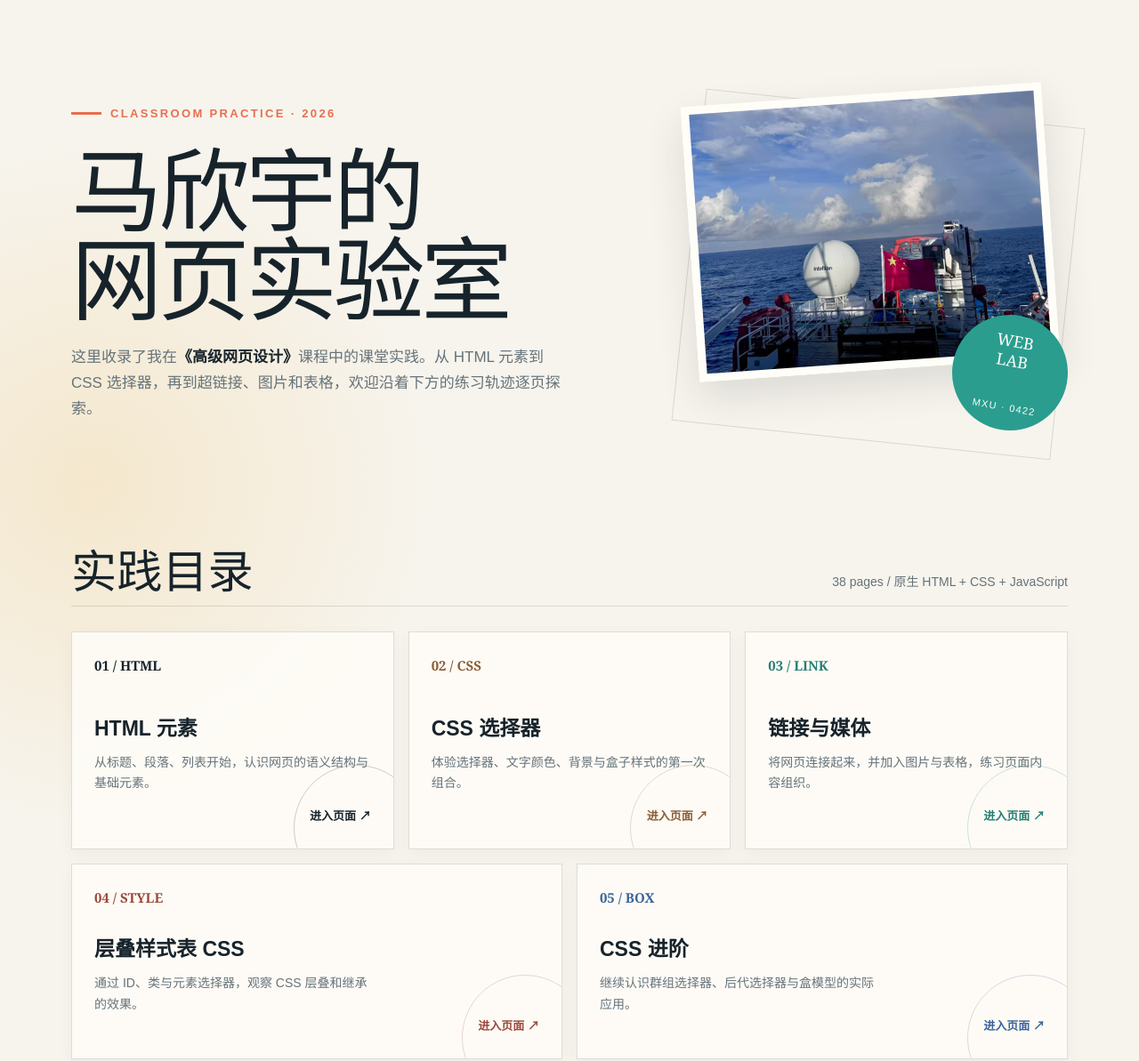
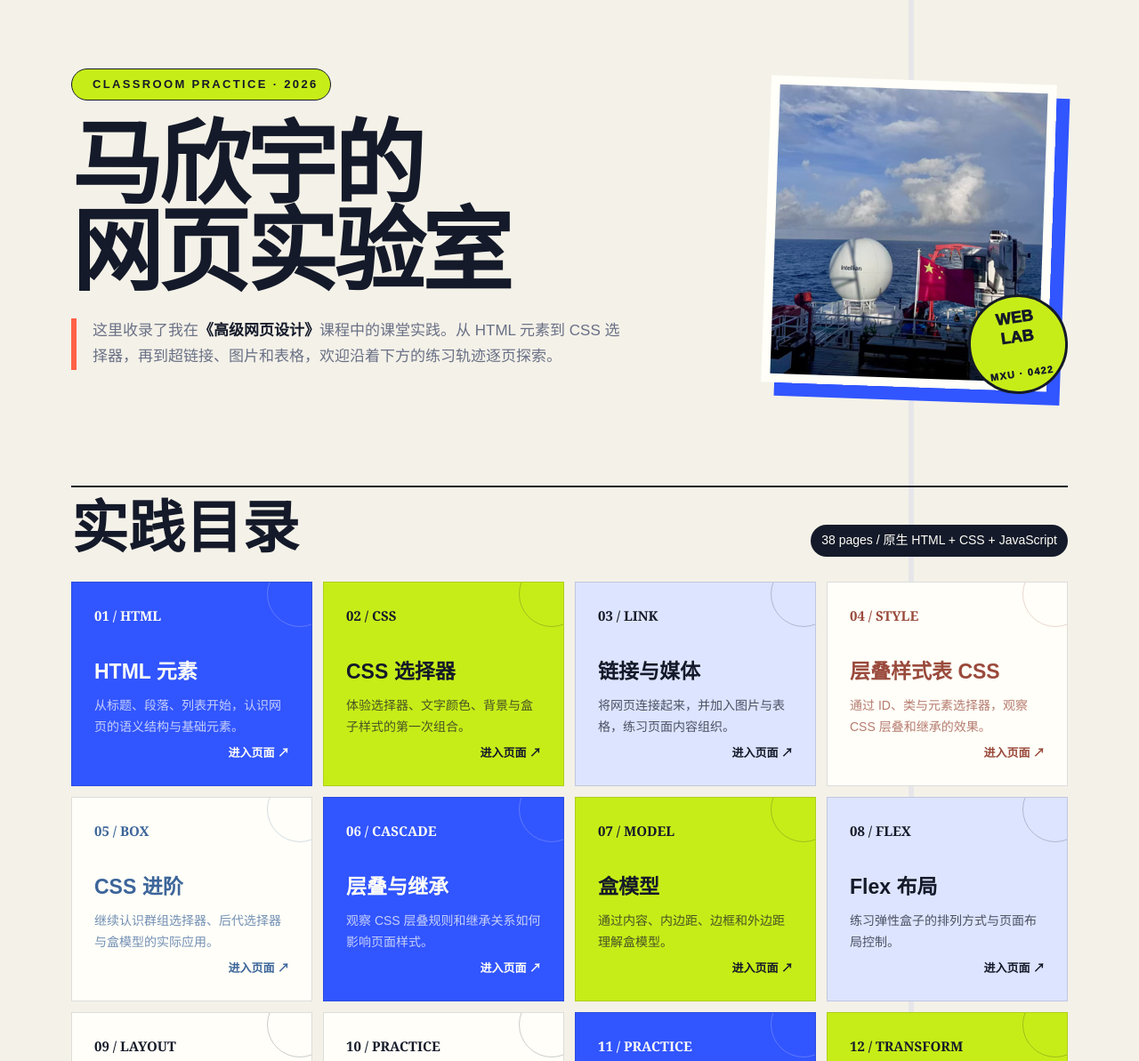
Before and after one commit to 422maxinyu/MXY, a plain HTML site: page index.html in a window 1280 px wide. Shown: the top 1193 px of the page at 89% size. Drawn offline with Linux system fonts and the light colour scheme.

Commit message:
优化首页视觉风格
Co-authored-by: Copilot <223556219+Copilot@users.noreply.github.com>

```diff
--- a/index.html
+++ b/index.html
@@ -3,7 +3,7 @@
 <head>
     <meta charset="UTF-8">
     <meta name="viewport" content="width=device-width, initial-scale=1.0">
-    <!-- 姓名：马欣宇；日期：2026-10-26；功能名称：高级网页设计课堂实践目录 -->
+    <!-- 姓名：马欣宇；日期：2026-11-23；功能名称：高级网页设计课堂实践目录 -->
     <meta name="description" content="马欣宇的《高级网页设计》课堂实践作品集入口">
     <title>马欣宇 · 高级网页设计课堂实践</title>
     <style>
@@ -341,6 +341,209 @@
             footer span {
                 display: block;
                 margin-bottom: 5px;
+            }
+        }
+
+        /* 高对比平面风格覆盖 */
+        :root {
+            --ink: #141a29;
+            --muted: #697086;
+            --paper: #f4f1e8;
+            --cream: #fffef8;
+            --coral: #ff6247;
+            --gold: #c7ed18;
+            --teal: #3155ff;
+            --line: rgba(20, 26, 41, 0.14);
+            --shadow: 10px 10px 0 #ff6247;
+        }
+
+        body {
+            background:
+                linear-gradient(90deg, transparent 79.8%, rgba(49, 85, 255, 0.07) 79.8%, rgba(49, 85, 255, 0.07) 80.2%, transparent 80.2%),
+                var(--paper);
+        }
+
+        .hero {
+            min-height: 520px;
+            grid-template-columns: 1.35fr 0.65fr;
+            gap: 32px;
+            padding: 48px 0 58px;
+        }
+
+        .eyebrow {
+            border: 1px solid var(--ink);
+            border-radius: 999px;
+            padding: 6px 13px;
+            color: var(--ink);
+            background: var(--gold);
+        }
+
+        .eyebrow::before {
+            width: 0;
+        }
+
+        h1 {
+            font-family: "Microsoft YaHei", "PingFang SC", sans-serif;
+            font-size: clamp(4.2rem, 8vw, 7.8rem);
+            font-weight: 950;
+            line-height: 0.96;
+        }
+
+        .hero-copy {
+            border-left: 6px solid var(--coral);
+            max-width: 620px;
+            padding-left: 18px;
+        }
+
+        .hero-visual {
+            min-height: 400px;
+        }
+
+        .hero-visual::before {
+            display: none;
+        }
+
+        .hero-image {
+            inset: 35px 18px 20px 15px;
+            width: calc(100% - 33px);
+            height: calc(100% - 55px);
+            border: 10px solid var(--cream);
+            box-shadow: 15px 15px 0 var(--teal);
+            transform: rotate(2deg);
+        }
+
+        .seal {
+            width: 112px;
+            height: 112px;
+            color: var(--ink);
+            background: var(--gold);
+            border: 3px solid var(--ink);
+            font-family: "Microsoft YaHei", sans-serif;
+            font-weight: 950;
+            transform: rotate(-8deg);
+        }
+
+        .section-heading {
+            border-top: 2px solid var(--ink);
+            border-bottom: 0;
+            padding: 14px 0 0;
+        }
+
+        .section-heading h2 {
+            font-family: "Microsoft YaHei", "PingFang SC", sans-serif;
+            font-size: clamp(2.6rem, 5vw, 4.5rem);
+            font-weight: 950;
+        }
+
+        .section-heading p {
+            border-radius: 999px;
+            padding: 6px 12px;
+            color: var(--cream);
+            background: var(--ink);
+        }
+
+        .work-grid {
+            grid-template-columns: repeat(4, 1fr);
+            gap: 12px;
+        }
+
+        .work-card,
+        .work-card:nth-child(4),
+        .work-card:nth-child(5) {
+            grid-column: span 1;
+            min-height: 230px;
+            border: 1px solid var(--line);
+            background: var(--cream);
+            box-shadow: none;
+        }
+
+        .work-card:nth-child(5n + 1) {
+            color: var(--cream);
+            background: var(--teal);
+        }
+
+        .work-card:nth-child(5n + 2) {
+            color: var(--ink);
+            background: var(--gold);
+        }
+
+        .work-card:nth-child(5n + 3) {
+            color: var(--ink);
+            background: #dde4ff;
+        }
+
+        .work-card::after {
+            top: -24px;
+            right: -24px;
+            bottom: auto;
+            width: 72px;
+            height: 72px;
+            border: 1px solid currentColor;
+            border-radius: 50%;
+        }
+
+        .work-card:hover,
+        .work-card:focus-visible {
+            border-color: var(--ink);
+            box-shadow: 8px 8px 0 var(--coral);
+            transform: translate(-5px, -5px);
+        }
+
+        .work-card h3 {
+            color: currentColor;
+        }
+
+        .work-card p {
+            color: currentColor;
+            opacity: 0.72;
+        }
+
+        .work-number,
+        .visit {
+            color: currentColor;
+        }
+
+        .prompt-section {
+            border-top: 0;
+            color: var(--cream);
+            background: var(--ink);
+            box-shadow: 12px 12px 0 var(--teal);
+        }
+
+        .prompt-section h2 {
+            color: var(--gold);
+            font-family: "Microsoft YaHei", "PingFang SC", sans-serif;
+            font-weight: 950;
+        }
+
+        .prompt-section blockquote {
+            border-left: 1px solid rgba(255, 255, 255, 0.48);
+            padding-left: 22px;
+        }
+
+        @media (max-width: 760px) {
+            .hero {
+                grid-template-columns: 1fr;
+                min-height: auto;
+                padding-top: 38px;
+            }
+
+            h1 {
+                font-size: clamp(3.7rem, 17vw, 5.2rem);
+            }
+
+            .hero-visual {
+                min-height: 315px;
+            }
+
+            .work-grid {
+                grid-template-columns: 1fr;
+            }
+
+            .work-card,
+            .work-card:nth-child(4),
+            .work-card:nth-child(5) {
+                min-height: 210px;
             }
         }
     </style>
```
Also changed, not shown: maxinyu_prompt.md (added, +5 -0 lines).
